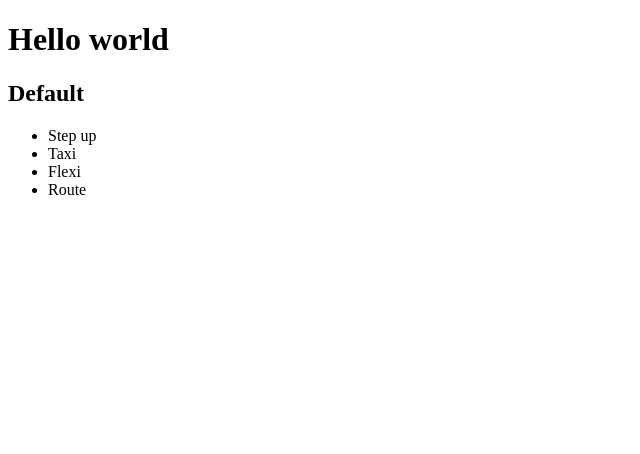
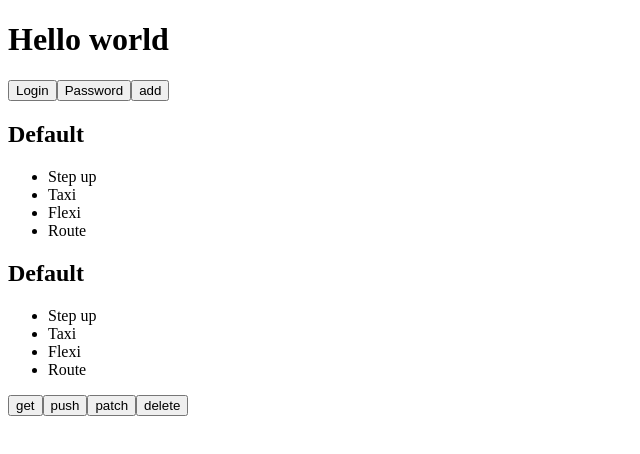
Before and after one commit to irapanch/React-Example, a React (Create React App) app: page / in a window 1280 px wide. Shown: the top 454 px of the page, without its empty margins (0-640 px from the left). Built offline with nearby package versions, Linux system fonts and the light colour scheme.

Commit message:
map Button& render props

```diff
--- a/src/App.js
+++ b/src/App.js
@@ -1,3 +1,4 @@
+import { Button } from "./components/Button";
 import { Section } from "./components/Section";
 
 function App() {
@@ -7,11 +8,18 @@ function App() {
     { id: 3, title: "Flexi" },
     { id: 4, title: "Route" },
   ];
+  const btns = ["get", "push", "patch", "delete"];
   return (
     <div className="App">
       <h1>Hello world</h1>
-
+      <Button titleBtn="Login" />
+      <Button titleBtn="Password" />
+      <Button titleBtn="add" />
       <Section data={movies} />
+      <Section data={movies} />
+      {btns.map((btn) => (
+        <Button key={btn} titleBtn={btn} />
+      ))}
     </div>
   );
 }
--- /dev/null
+++ b/src/components/Button.jsx
@@ -0,0 +1,5 @@
+import React from "react";
+
+export const Button = ({ titleBtn = "Button" }) => {
+  return <button type="button">{titleBtn}</button>;
+};
```
